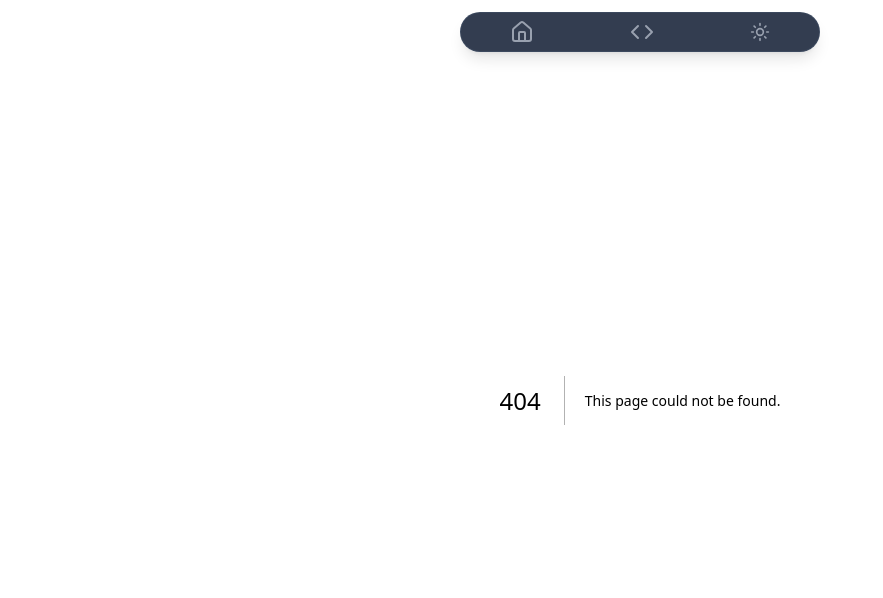
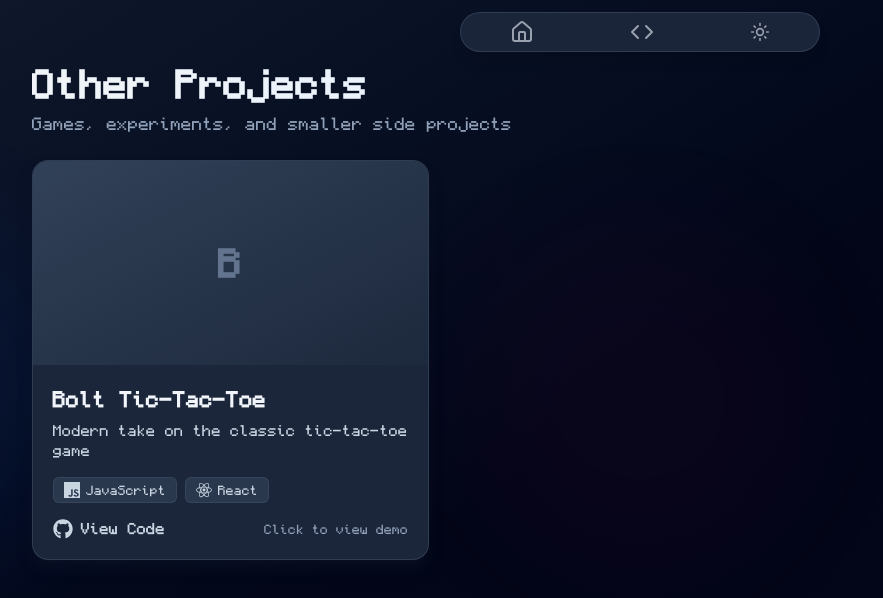
Before and after one commit to A-Shalchian/Portfolio, a Next.js app: page /projects/other in a window 1280 px wide. Before the commit this address had no page. Shown: the top 598 px of the page, without its empty margins (0-883 px from the left). Built offline with nearby package versions, Linux system fonts and the light colour scheme.

Commit message:
add OtherProjectsPage component with project cards and modal functionality

```diff
--- /dev/null
+++ b/src/app/projects/other/page.tsx
@@ -0,0 +1,89 @@
+"use client";
+import { useState } from "react";
+import { ProjectCard } from "@/components/ProjectCard";
+import { ProjectVideoModal } from "@/components/ProjectVideoModal";
+
+// Smaller/miscellaneous projects data
+const otherProjects = [
+  {
+    id: "bolt-tic-tac-toe",
+    title: "Bolt Tic-Tac-Toe",
+    description: "Modern take on the classic tic-tac-toe game",
+    fullDescription: "An interactive tic-tac-toe game with smooth animations, multiplayer support, and AI opponent with different difficulty levels.",
+    techStack: ["JavaScript", "React"],
+    githubUrl: "https://github.com/A-Shalchian/bolt-tic-tac-toe",
+    thumbnailUrl: undefined,
+    images: undefined,
+  },
+  // Add more smaller projects here
+];
+
+export default function OtherProjectsPage() {
+  const [selectedProject, setSelectedProject] = useState<typeof otherProjects[0] | null>(null);
+  const [isModalOpen, setIsModalOpen] = useState(false);
+
+  const handleProjectClick = (project: typeof otherProjects[0]) => {
+    setSelectedProject(project);
+    setIsModalOpen(true);
+  };
+
+  const handleCloseModal = () => {
+    setIsModalOpen(false);
+    // Delay clearing the selected project to allow modal animation
+    setTimeout(() => setSelectedProject(null), 300);
+  };
+
+  return (
+    <main className="relative w-full min-h-screen lg:h-screen lg:overflow-y-auto">
+      {/* Animated background glow effects */}
+      <div className="fixed inset-0 overflow-hidden pointer-events-none -z-10 bg-gradient-to-br from-gray-50 via-slate-50 to-gray-100 dark:from-slate-900 dark:via-slate-950 dark:to-slate-950">
+        <div className="absolute top-1/4 -left-1/4 w-96 h-96 bg-blue-300/20 dark:bg-blue-600/10 rounded-full blur-3xl animate-pulse"></div>
+        <div className="absolute bottom-1/4 -right-1/4 w-96 h-96 bg-purple-300/20 dark:bg-purple-600/10 rounded-full blur-3xl animate-pulse" style={{ animationDelay: '1s' }}></div>
+        <div className="absolute top-1/2 left-1/2 -translate-x-1/2 -translate-y-1/2 w-96 h-96 bg-pink-300/10 dark:bg-pink-600/5 rounded-full blur-3xl animate-pulse" style={{ animationDelay: '2s' }}></div>
+      </div>
+
+      {/* Page Title */}
+      <div className="relative z-10 pt-20 pb-6 px-4 lg:pt-16 lg:px-8">
+        <h1 className="text-3xl lg:text-4xl font-bold bg-gradient-to-r from-gray-800 to-gray-700 dark:from-slate-100 dark:to-blue-100 bg-clip-text text-transparent">
+          Other Projects
+        </h1>
+        <p className="text-gray-600 dark:text-slate-400 mt-2">
+          Games, experiments, and smaller side projects
+        </p>
+      </div>
+
+      {/* Grid Container - Same structure as main projects but no "Currently Working On" */}
+      <div className="relative z-10 px-4 pb-4
+        grid grid-cols-1 gap-4
+        md:grid-cols-2 md:auto-rows-min md:gap-4
+        lg:grid-cols-3 lg:auto-rows-min lg:gap-3 lg:pb-8 lg:px-8">
+
+        {/* Project Cards */}
+        {otherProjects.map((project) => (
+          <div
+            key={project.id}
+            className="w-full h-[450px] md:h-[500px] lg:h-[400px]"
+          >
+            <ProjectCard
+              title={project.title}
+              description={project.description}
+              techStack={project.techStack}
+              githubUrl={project.githubUrl}
+              thumbnailUrl={project.thumbnailUrl}
+              onClick={() => handleProjectClick(project)}
+            />
+          </div>
+        ))}
+      </div>
+
+      {/* Video Modal */}
+      {selectedProject && (
+        <ProjectVideoModal
+          isOpen={isModalOpen}
+          onClose={handleCloseModal}
+          project={selectedProject}
+        />
+      )}
+    </main>
+  );
+}
--- a/src/app/projects/page.tsx
+++ b/src/app/projects/page.tsx
@@ -1,5 +1,7 @@
 "use client";
 import { useState } from "react";
+import { useRouter } from "next/navigation";
+import { ArrowRight } from "lucide-react";
 import { CurrentlyWorkingOn } from "@/components/CurrentlyWorkingOn";
 import { ProjectCard } from "@/components/ProjectCard";
 import { ProjectVideoModal } from "@/components/ProjectVideoModal";
@@ -95,6 +97,7 @@ const projects = [
 ];
 
 export default function ProjectsPage() {
+  const router = useRouter();
   const [selectedProject, setSelectedProject] = useState<typeof projects[0] | null>(null);
   const [isModalOpen, setIsModalOpen] = useState(false);
 
@@ -116,6 +119,17 @@ export default function ProjectsPage() {
         <div className="absolute top-1/4 -left-1/4 w-96 h-96 bg-blue-300/20 dark:bg-blue-600/10 rounded-full blur-3xl animate-pulse"></div>
         <div className="absolute bottom-1/4 -right-1/4 w-96 h-96 bg-purple-300/20 dark:bg-purple-600/10 rounded-full blur-3xl animate-pulse" style={{ animationDelay: '1s' }}></div>
         <div className="absolute top-1/2 left-1/2 -translate-x-1/2 -translate-y-1/2 w-96 h-96 bg-pink-300/10 dark:bg-pink-600/5 rounded-full blur-3xl animate-pulse" style={{ animationDelay: '2s' }}></div>
+      </div>
+
+      {/* Navigate to Other Projects - Top Right (Hidden on mobile) */}
+      <div className="hidden md:block fixed top-6 md:right-8 lg:right-11 z-50">
+        <div
+          onClick={() => router.push("/projects/other")}
+          className="group flex items-center gap-2 cursor-pointer text-gray-700 dark:text-slate-300 hover:text-gray-900 dark:hover:text-white transition-colors duration-300"
+        >
+          <span className="text-sm font-medium">Other Projects</span>
+          <ArrowRight className="w-4 h-4 group-hover:translate-x-1 transition-transform duration-300" />
+        </div>
       </div>
 
       {/* Grid Container - Responsive layout */}
@@ -156,6 +170,19 @@ export default function ProjectsPage() {
             </div>
           );
         })}
+
+        {/* Other Projects Button - Mobile Only */}
+        <div className="md:hidden w-full h-[150px]">
+          <button
+            onClick={() => router.push("/projects/other")}
+            className="group w-full h-full bg-white dark:bg-slate-800/95 rounded-2xl border border-gray-200 dark:border-slate-600/50 shadow-lg hover:shadow-xl dark:shadow-slate-900/50 transition-all duration-500 hover:border-gray-300 dark:hover:border-slate-500 flex flex-col items-center justify-center gap-3"
+          >
+            <span className="text-lg font-semibold text-gray-800 dark:text-slate-100 group-hover:text-gray-900 dark:group-hover:text-white transition-colors">
+              Other Projects
+            </span>
+            <ArrowRight className="w-5 h-5 text-gray-700 dark:text-slate-300 group-hover:translate-x-1 transition-transform duration-300" />
+          </button>
+        </div>
       </div>
 
       {/* Video Modal */}
```
